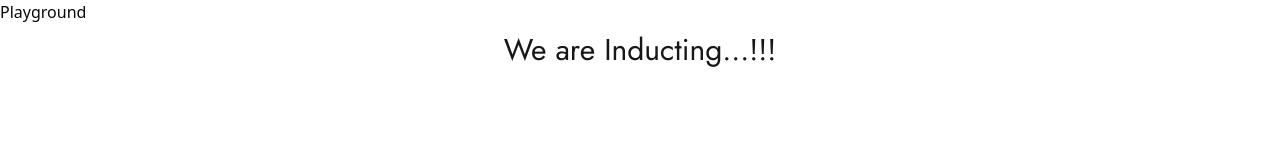
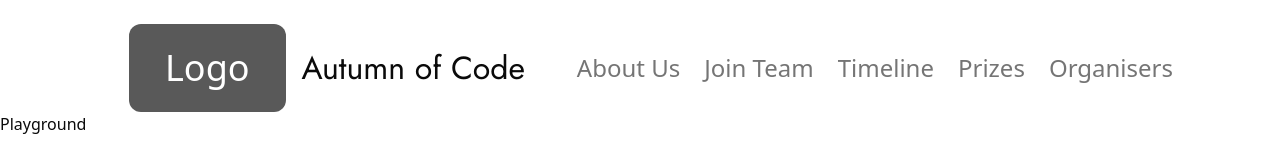
Before and after one commit to Autumn-of-Code/Project-Athens, a Next.js app in the folder client/: page /playground in a window 1280 px wide. Shown: the top 146 px of the page. Built offline with nearby package versions, Linux system fonts and the light colour scheme.

Commit message:
desktop navbar

```diff
--- /dev/null
+++ b/client/src/app/components/navbar/nav.tsx
@@ -0,0 +1,24 @@
+import { navLinks } from "@/app/config/content/navData/navBarData";
+import Link from "next/link";
+
+const NavBar = () => {
+  return (
+    <div className="flex flex-row justify-between items-center pr-[107px] pl-[129px] pt-6">
+      <div className="flex flex-row gap-4 items-center">
+        <p className="px-9 py-6 bg-[#595959] rounded-[12px] text-4xl text-white">
+          Logo
+        </p>
+        <h1 className="text-[32px] font-jost">Autumn of Code</h1>
+      </div>
+      <div className="flex flex-row gap-6 text-[#757575] text-2xl">
+        {navLinks.map((navLink, index) => (
+          <Link href={navLink.id} key={index} className="hover:cursor-pointer">
+            {navLink.name}
+          </Link>
+        ))}
+      </div>
+    </div>
+  );
+};
+
+export default NavBar;
--- /dev/null
+++ b/client/src/app/config/content/navData/navBarData.ts
@@ -0,0 +1,7 @@
+export const navLinks = [
+  { name: "About Us", id: "#about-us" },
+  { name: "Join Team", id: "#join-team" },
+  { name: "Timeline", id: "#timeline" },
+  { name: "Prizes", id: "#prizes" },
+  { name: "Organisers", id: "#organisers" },
+];
--- a/client/src/app/playground/page.tsx
+++ b/client/src/app/playground/page.tsx
@@ -1,10 +1,12 @@
 import React from "react";
 import Induction from "../components/induction/induction";
 import Oraganiser from "../components/organiser/organiser";
+import NavBar from "../components/navbar/nav";
 
 const Playground: React.FC = () => {
   return (
     <div className="">
+      <NavBar/>
       <h1>Playground</h1>
       <Induction/>
       <Oraganiser/>
```
